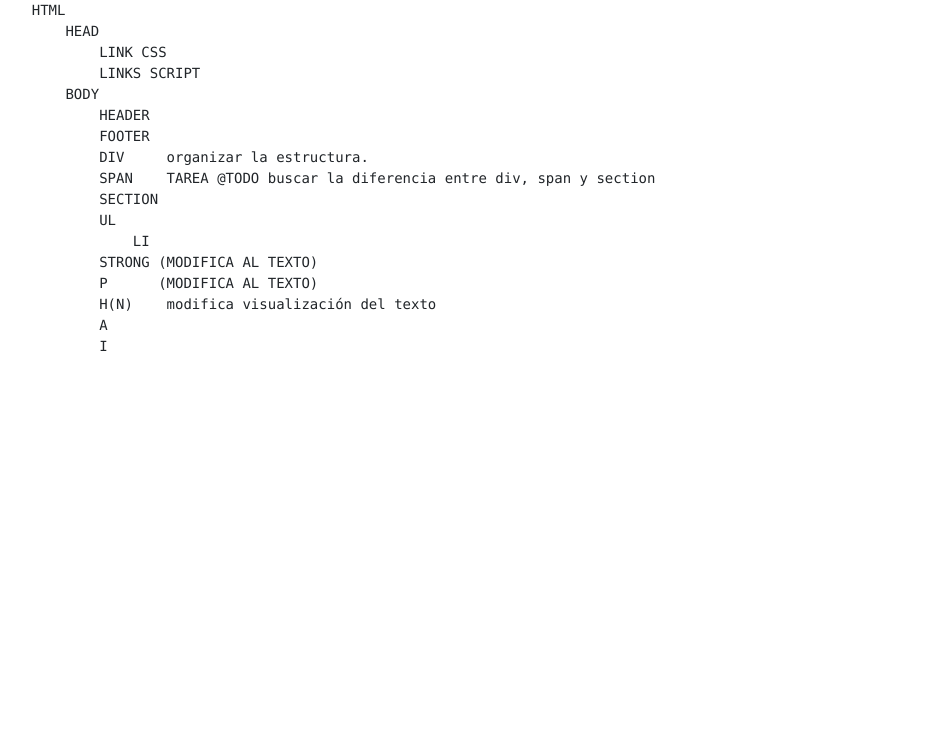
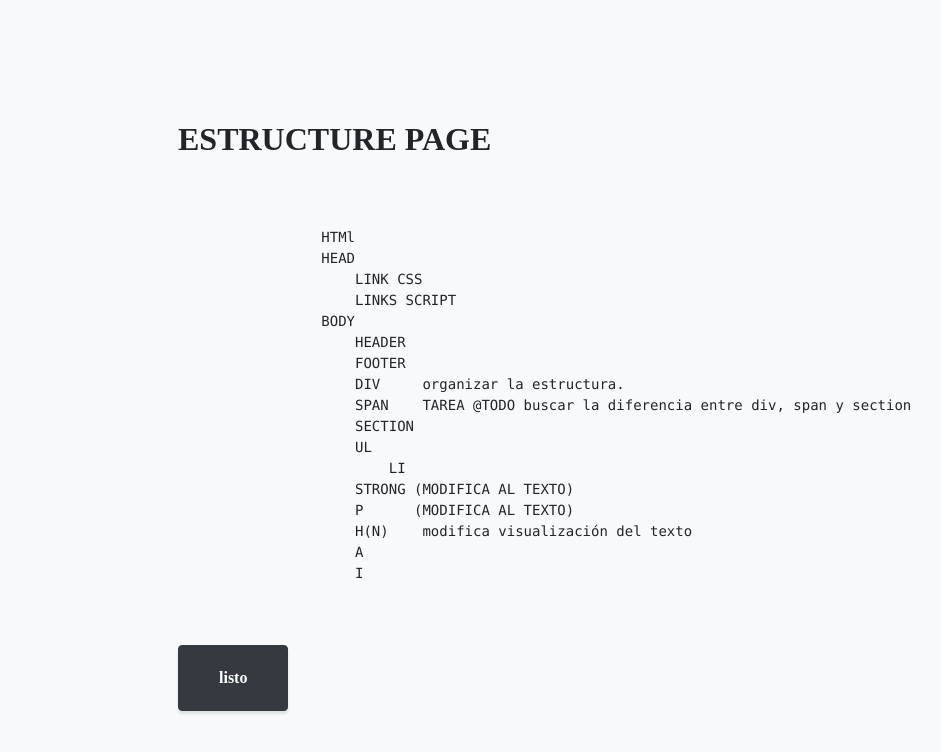
Before and after one commit to Danielbross/danielbross, a website: page structurePage.html in a window 1280 px wide. Shown: the whole page, without its empty margins (2-943 px from the left). Drawn offline with Linux system fonts and the light colour scheme.

Commit message:
addtemplate

```diff
--- a/structurePage.html
+++ b/structurePage.html
@@ -6,8 +6,18 @@
     <link href="css/stylish-portfolio.min.css" rel="stylesheet">
 </head>
 <body>
+  <section class="content-section bg-light" id="about">
+    <div class="container ">
+      <div class="row">
+        <div class="col-lg-10 mx-auto">
+          <h2>ESTRUCTURE PAGE
+
+</h2>
+          <p class="lead mb-5">
+<code>
           <pre>
-    HTML
+
+                 HTMl
                  HEAD
                      LINK CSS
                      LINKS SCRIPT
@@ -25,6 +35,14 @@
                      A
                      I
                    </pre>
+                 </code>
+
+          <br> <a class="btn btn-dark btn-xl js-scroll-trigger"
+          href="#services">listo</a>
+        </div>
+      </div>
+    </div>
+  </section>
 
 </body>
 </html>
```
Lines whose indentation alone changed are shown as unchanged.
